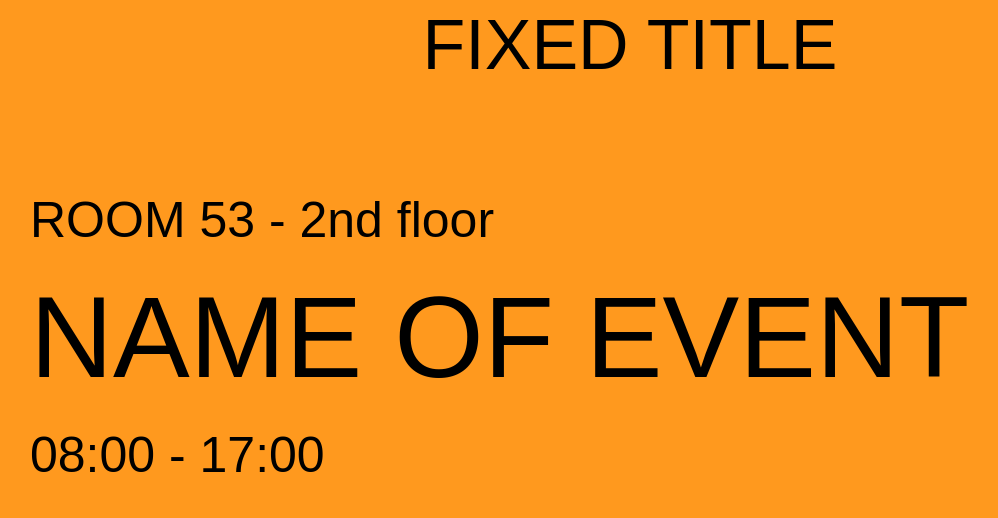
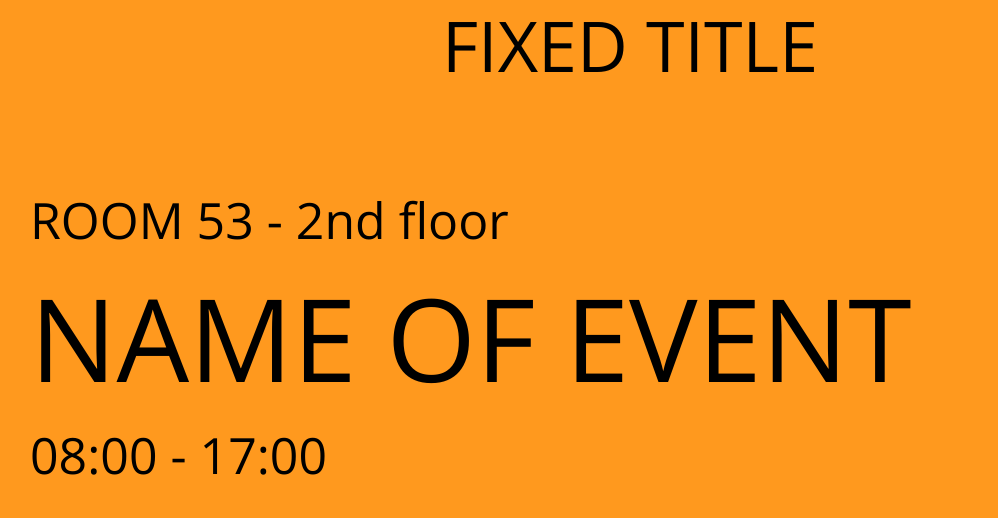
Before and after one commit to moubi/rss_styling, a plain HTML site: page index.html in a window 1280 px wide. Shown: the whole page, without its empty margins (10-1008 px from the left). Drawn offline with nearby package versions, Linux system fonts and the light colour scheme.

Commit message:
Google fonts and 'em' instead of 'px'

```diff
--- a/css/index.css
+++ b/css/index.css
@@ -1,5 +1,5 @@
 body {
-  font-family: Arial, Verdana, sans-serif;
+  font-family: 'Open Sans', sans-serif;
   background-color: #ff991e;
 }
 
@@ -16,12 +16,12 @@ h1 {
 .location,
 .time {
   display: block;
-  font-size: 3.125em;
-  line-height: 2.4em;
+  font-size: 3.125em; /* 50px */
+  line-height: 2.4em; /* 120px */
 }
 
 .name {
   display: block;
-  font-size: 7.188em;
-  line-height: 1em;
+  font-size: 7.188em; /* 115px */
+  line-height: 1em;   /* 115px */
 }
--- a/index.html
+++ b/index.html
@@ -5,6 +5,7 @@
     <title>RSS feed styling</title>
     <link rel="stylesheet" href="css/reset.css" />
     <link rel="stylesheet" href="css/index.css" />
+    <link href='http://fonts.googleapis.com/css?family=Open+Sans:300italic,700italic,400,700,300' rel='stylesheet'>
     <script src='javascript/jquery-1.11.2.min.js'></script>
   </head>
   <body>
```
